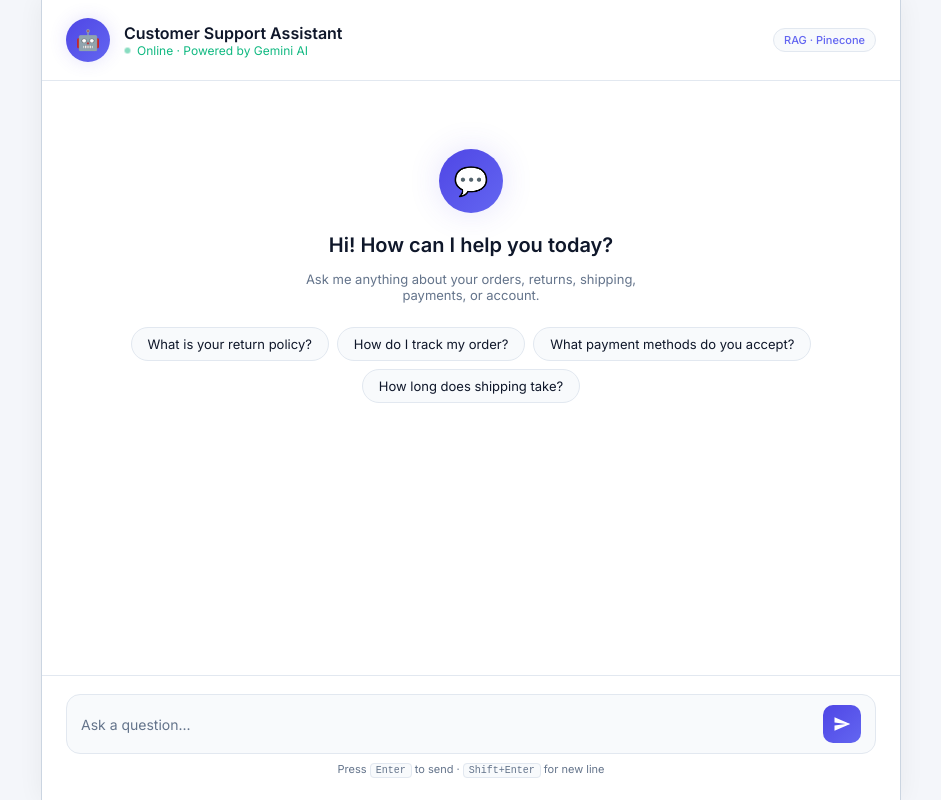
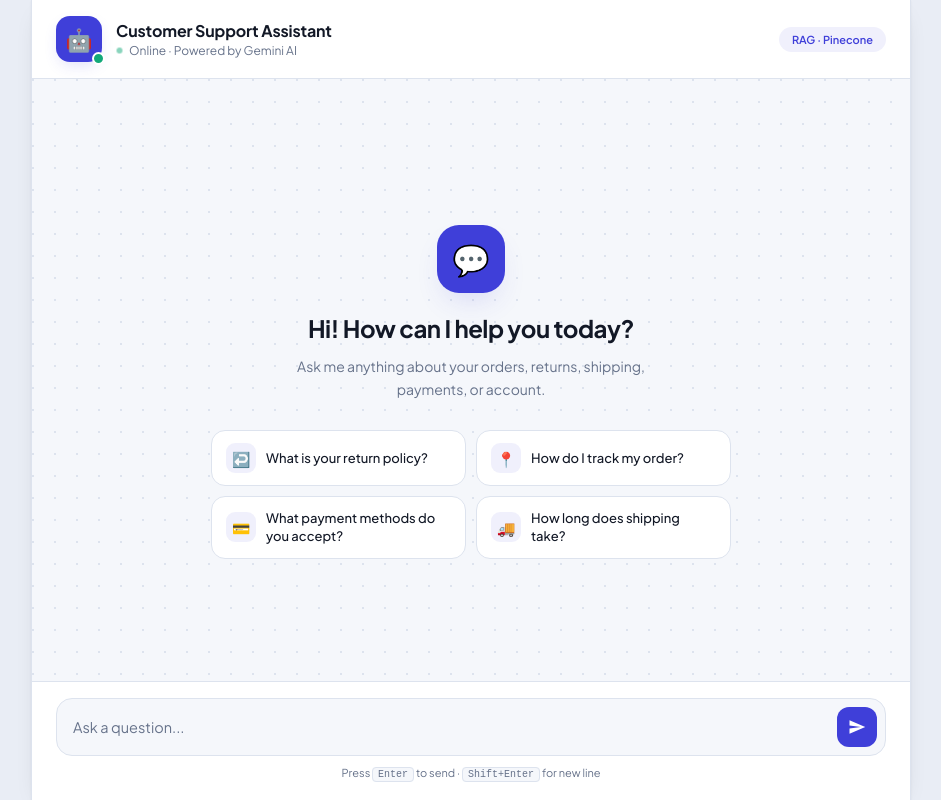
Before and after one commit to Shubham9528/RAG-Customer-support-chatbot, a website: page public/index.html in a window 1280 px wide. Shown: the whole page, without its empty margins (169-1110 px from the left). Drawn offline with Linux system fonts and the light colour scheme.

Commit message:
UI Changes

```diff
--- a/public/index.html
+++ b/public/index.html
@@ -6,32 +6,36 @@
   <title>Support Chat | AI Customer Assistant</title>
   <meta name="description" content="AI-powered customer support chatbot. Ask us anything about orders, returns, shipping, payments and more." />
   <link rel="preconnect" href="https://fonts.googleapis.com" />
-  <link href="https://fonts.googleapis.com/css2?family=Inter:wght@300;400;500;600;700&display=swap" rel="stylesheet" />
+  <link rel="preconnect" href="https://fonts.gstatic.com" crossorigin />
+  <link href="https://fonts.googleapis.com/css2?family=Plus+Jakarta+Sans:wght@400;500;600;700&display=swap" rel="stylesheet" />
   <style>
     *, *::before, *::after { box-sizing: border-box; margin: 0; padding: 0; }
 
     :root {
-      --bg:          #f4f6fa;
+      --bg:          #e9edf5;
       --surface:     #ffffff;
-      --surface2:    #f8fafc;
-      --border:      #e2e8f0;
-      --accent:      #4f46e5;
-      --accent2:     #6366f1;
-      --accent-glow: rgba(79, 70, 229, 0.15);
-      --user-bg:     linear-gradient(135deg, #4f46e5, #6366f1);
+      --surface2:    #f5f7fb;
+      --border:      #dde3ee;
+      --accent:      #3f3fd9;
+      --accent2:     #5a5af0;
+      --accent-soft: rgba(63, 63, 217, 0.08);
+      --accent-glow: rgba(63, 63, 217, 0.18);
+      --user-bg:     #3f3fd9;
       --bot-bg:      #ffffff;
-      --text:        #0f172a;
-      --muted:       #64748b;
-      --success:     #10b981;
-      --radius:      16px;
+      --text:        #121826;
+      --muted:       #66728a;
+      --success:     #12a979;
+      --radius:      18px;
+      --shadow:      0 1px 2px rgba(18, 24, 38, 0.06), 0 8px 24px -12px rgba(18, 24, 38, 0.18);
     }
 
     html, body {
       height: 100%;
-      font-family: 'Inter', sans-serif;
+      font-family: 'Plus Jakarta Sans', system-ui, sans-serif;
       background: var(--bg);
       color: var(--text);
       overflow: hidden;
+      -webkit-font-smoothing: antialiased;
     }
 
     /* ── Layout ── */
@@ -39,12 +43,13 @@
       display: flex;
       flex-direction: column;
       height: 100vh;
-      max-width: 860px;
+      height: 100dvh;
+      max-width: 880px;
       margin: 0 auto;
       background: var(--surface);
-      border-left: 1.5px solid #cbd5e1;
-      border-right: 1.5px solid #cbd5e1;
-      box-shadow: 0 0 24px rgba(0, 0, 0, 0.06);
+      border-left: 1px solid var(--border);
+      border-right: 1px solid var(--border);
+      box-shadow: var(--shadow);
     }
 
     /* ── Header ── */
@@ -52,30 +57,42 @@
       display: flex;
       align-items: center;
       gap: 14px;
-      padding: 18px 24px;
+      padding: 16px 24px;
       background: var(--surface);
       border-bottom: 1px solid var(--border);
-      backdrop-filter: blur(12px);
       flex-shrink: 0;
     }
 
     .avatar {
-      width: 44px; height: 44px;
+      position: relative;
+      width: 46px; height: 46px;
       background: var(--user-bg);
+      border-radius: 14px;
+      display: flex; align-items: center; justify-content: center;
+      font-size: 22px;
+      flex-shrink: 0;
+      box-shadow: 0 6px 16px -4px var(--accent-glow);
+    }
+
+    .avatar::after {
+      content: '';
+      position: absolute;
+      right: -3px; bottom: -3px;
+      width: 13px; height: 13px;
+      background: var(--success);
+      border: 2.5px solid var(--surface);
       border-radius: 50%;
-      display: flex; align-items: center; justify-content: center;
-      font-size: 20px;
-      flex-shrink: 0;
-      box-shadow: 0 0 18px var(--accent-glow);
     }
 
     .header-info h1 {
-      font-size: 16px; font-weight: 600; color: var(--text);
+      font-size: 16px; font-weight: 700; color: var(--text);
+      letter-spacing: -0.01em;
     }
 
     .status {
       display: flex; align-items: center; gap: 6px;
-      font-size: 12px; color: var(--success);
+      font-size: 12px; color: var(--muted);
+      margin-top: 2px;
     }
 
     .status-dot {
@@ -92,12 +109,12 @@
 
     .header-badge {
       margin-left: auto;
-      background: var(--surface2);
-      border: 1px solid var(--border);
-      color: var(--accent2);
+      background: var(--accent-soft);
+      border: 1px solid transparent;
+      color: var(--accent);
       font-size: 11px;
-      font-weight: 500;
-      padding: 4px 10px;
+      font-weight: 600;
+      padding: 5px 12px;
       border-radius: 20px;
     }
 
@@ -108,24 +125,27 @@
       padding: 28px 24px;
       display: flex;
       flex-direction: column;
-      gap: 20px;
+      gap: 18px;
       scroll-behavior: smooth;
+      background:
+        radial-gradient(circle at 1px 1px, var(--border) 1px, transparent 0) 0 0 / 22px 22px,
+        var(--surface2);
     }
 
-    #chat-window::-webkit-scrollbar { width: 4px; }
+    #chat-window::-webkit-scrollbar { width: 6px; }
     #chat-window::-webkit-scrollbar-track { background: transparent; }
-    #chat-window::-webkit-scrollbar-thumb { background: var(--border); border-radius: 4px; }
+    #chat-window::-webkit-scrollbar-thumb { background: var(--border); border-radius: 6px; }
 
     /* ── Message ── */
     .message {
       display: flex;
-      gap: 12px;
+      gap: 10px;
       align-items: flex-end;
-      animation: slideUp 0.3s ease;
+      animation: slideUp 0.25s ease;
     }
 
     @keyframes slideUp {
-      from { opacity: 0; transform: translateY(12px); }
+      from { opacity: 0; transform: translateY(10px); }
       to   { opacity: 1; transform: translateY(0); }
     }
 
@@ -133,33 +153,35 @@
 
     .msg-avatar {
       width: 32px; height: 32px;
-      border-radius: 50%;
+      border-radius: 10px;
       display: flex; align-items: center; justify-content: center;
       font-size: 14px;
       flex-shrink: 0;
     }
 
-    .message.bot  .msg-avatar { background: var(--surface2); border: 1px solid var(--border); }
-    .message.user .msg-avatar { background: var(--user-bg); }
+    .message.bot  .msg-avatar { background: var(--surface); border: 1px solid var(--border); }
+    .message.user .msg-avatar { background: var(--accent-soft); }
 
     .bubble {
       max-width: 72%;
-      padding: 14px 18px;
+      padding: 12px 16px;
       border-radius: var(--radius);
-      font-size: 14px;
+      font-size: 14.5px;
       line-height: 1.65;
+      overflow-wrap: anywhere;
     }
 
-    .message.bot  .bubble {
+    .message.bot .bubble {
       background: var(--bot-bg);
       border: 1px solid var(--border);
-      border-bottom-left-radius: 4px;
+      border-bottom-left-radius: 5px;
       color: var(--text);
+      box-shadow: var(--shadow);
     }
 
     .message.user .bubble {
       background: var(--user-bg);
-      border-bottom-right-radius: 4px;
+      border-bottom-right-radius: 5px;
       color: #fff;
     }
 
@@ -173,9 +195,9 @@
 
     .source-tag {
       display: inline-flex; align-items: center; gap: 4px;
-      background: rgba(108,99,255,0.12);
-      border: 1px solid rgba(108,99,255,0.3);
-      color: var(--accent2);
+      background: var(--accent-soft);
+      border: 1px solid var(--accent-glow);
+      color: var(--accent);
       font-size: 11px;
       padding: 3px 9px;
       border-radius: 20px;
@@ -188,8 +210,9 @@
       background: var(--bot-bg);
       border: 1px solid var(--border);
       border-radius: var(--radius);
-      border-bottom-left-radius: 4px;
+      border-bottom-left-radius: 5px;
       width: fit-content;
+      box-shadow: var(--shadow);
     }
 
     .dot {
@@ -204,74 +227,103 @@
 
     @keyframes bounce {
       0%, 60%, 100% { transform: translateY(0); }
-      30%            { transform: translateY(-7px); background: var(--accent2); }
+      30%            { transform: translateY(-6px); background: var(--accent2); }
     }
 
     /* ── Welcome card ── */
     .welcome {
       display: flex; flex-direction: column; align-items: center;
       text-align: center;
-      padding: 40px 20px;
-      gap: 14px;
+      padding: 48px 20px 24px;
+      gap: 12px;
+      margin: auto 0;
     }
 
     .welcome-icon {
-      width: 64px; height: 64px;
+      width: 68px; height: 68px;
       background: var(--user-bg);
-      border-radius: 50%;
+      border-radius: 22px;
       display: flex; align-items: center; justify-content: center;
-      font-size: 28px;
-      box-shadow: 0 0 32px var(--accent-glow);
-      margin-bottom: 6px;
+      font-size: 30px;
+      box-shadow: 0 14px 30px -10px var(--accent-glow);
+      margin-bottom: 8px;
     }
 
-    .welcome h2 { font-size: 20px; font-weight: 600; }
-    .welcome p  { font-size: 13px; color: var(--muted); max-width: 380px; }
+    .welcome h2 { font-size: 24px; font-weight: 700; letter-spacing: -0.02em; }
+    .welcome p  { font-size: 14px; color: var(--muted); max-width: 400px; line-height: 1.6; }
 
     .suggestions {
-      display: flex; flex-wrap: wrap; gap: 8px;
-      justify-content: center;
-      margin-top: 10px;
+      display: grid;
+      grid-template-columns: repeat(2, minmax(0, 1fr));
+      gap: 10px;
+      width: 100%;
+      max-width: 520px;
+      margin-top: 18px;
     }
 
     .suggestion-btn {
-      background: var(--surface2);
+      display: flex; align-items: center; gap: 10px;
+      text-align: left;
+      background: var(--surface);
       border: 1px solid var(--border);
       color: var(--text);
-      padding: 8px 16px;
-      border-radius: 20px;
+      padding: 12px 14px;
+      border-radius: 14px;
       font-size: 13px;
+      font-weight: 500;
+      line-height: 1.4;
       cursor: pointer;
-      font-family: 'Inter', sans-serif;
-      transition: all 0.2s;
+      font-family: inherit;
+      transition: border-color 0.2s, background 0.2s, transform 0.15s;
     }
+
+    .suggestion-btn::before {
+      flex-shrink: 0;
+      width: 30px; height: 30px;
+      display: flex; align-items: center; justify-content: center;
+      background: var(--accent-soft);
+      border-radius: 9px;
+      font-size: 15px;
+    }
+
+    .suggestion-btn:nth-child(1)::before { content: '↩️'; }
+    .suggestion-btn:nth-child(2)::before { content: '📍'; }
+    .suggestion-btn:nth-child(3)::before { content: '💳'; }
+    .suggestion-btn:nth-child(4)::before { content: '🚚'; }
 
     .suggestion-btn:hover {
       border-color: var(--accent);
-      color: var(--accent2);
-      background: rgba(108,99,255,0.1);
+      background: var(--accent-soft);
+      transform: translateY(-1px);
+    }
+
+    .suggestion-btn:focus-visible,
+    #send-btn:focus-visible {
+      outline: 2px solid var(--accent);
+      outline-offset: 2px;
     }
 
     /* ── Input area ── */
     .input-area {
-      padding: 18px 24px 24px;
+      padding: 16px 24px 20px;
       background: var(--surface);
       border-top: 1px solid var(--border);
       flex-shrink: 0;
     }
 
     .input-wrap {
-      display: flex; align-items: center; gap: 10px;
+      display: flex; align-items: flex-end; gap: 10px;
       background: var(--surface2);
       border: 1px solid var(--border);
-      border-radius: 14px;
-      padding: 10px 14px;
-      transition: border-color 0.2s;
+      border-radius: 16px;
+      padding: 8px 8px 8px 16px;
+      transition: border-color 0.2s, box-shadow 0.2s, background 0.2s;
     }
 
     .input-wrap:focus-within {
+      background: var(--surface);
       border-color: var(--accent);
-      box-shadow: 0 0 0 3px var(--accent-glow);
+      box-shadow: 0 0 0 4px var(--accent-soft);
     }
 
     #user-input {
@@ -280,27 +332,28 @@
       border: none;
       outline: none;
       color: var(--text);
-      font-family: 'Inter', sans-serif;
-      font-size: 14px;
+      font-family: inherit;
+      font-size: 14.5px;
       resize: none;
       max-height: 120px;
       line-height: 1.5;
+      padding: 8px 0;
     }
 
     #user-input::placeholder { color: var(--muted); }
 
     #send-btn {
-      width: 38px; height: 38px;
+      width: 40px; height: 40px;
       background: var(--user-bg);
       border: none;
-      border-radius: 10px;
+      border-radius: 12px;
       cursor: pointer;
       display: flex; align-items: center; justify-content: center;
       flex-shrink: 0;
       transition: opacity 0.2s, transform 0.15s;
     }
 
-    #send-btn:hover  { opacity: 0.88; transform: scale(1.06); }
+    #send-btn:hover  { opacity: 0.9; transform: scale(1.05); }
     #send-btn:active { transform: scale(0.95); }
     #send-btn:disabled { opacity: 0.35; cursor: not-allowed; transform: none; }
 
@@ -309,14 +362,22 @@
     .input-hint {
       font-size: 11px; color: var(--muted);
       text-align: center;
-      margin-top: 8px;
+      margin-top: 10px;
+    }
+
+    @media (prefers-reduced-motion: reduce) {
+      *, *::before, *::after { animation: none !important; transition: none !important; scroll-behavior: auto !important; }
     }
 
     /* ── Responsive ── */
     @media (max-width: 600px) {
+      header       { padding: 14px 16px; }
+      .header-badge { display: none; }
       #chat-window { padding: 16px; }
-      .bubble      { max-width: 88%; }
-      .input-area  { padding: 12px 16px 18px; }
+      .bubble      { max-width: 86%; }
+      .suggestions { grid-template-columns: 1fr; }
+      .input-area  { padding: 12px 16px 16px; }
+      .input-hint  { display: none; }
     }
   </style>
 </head>
@@ -363,7 +424,7 @@
         rows="1"
         autocomplete="off"
       ></textarea>
-      <button id="send-btn" onclick="sendMessage()" title="Send">
+      <button id="send-btn" onclick="sendMessage()" title="Send" aria-label="Send message">
         <svg viewBox="0 0 24 24" xmlns="http://www.w3.org/2000/svg">
           <path d="M2.01 21L23 12 2.01 3 2 10l15 2-15 2z"/>
         </svg>
```
